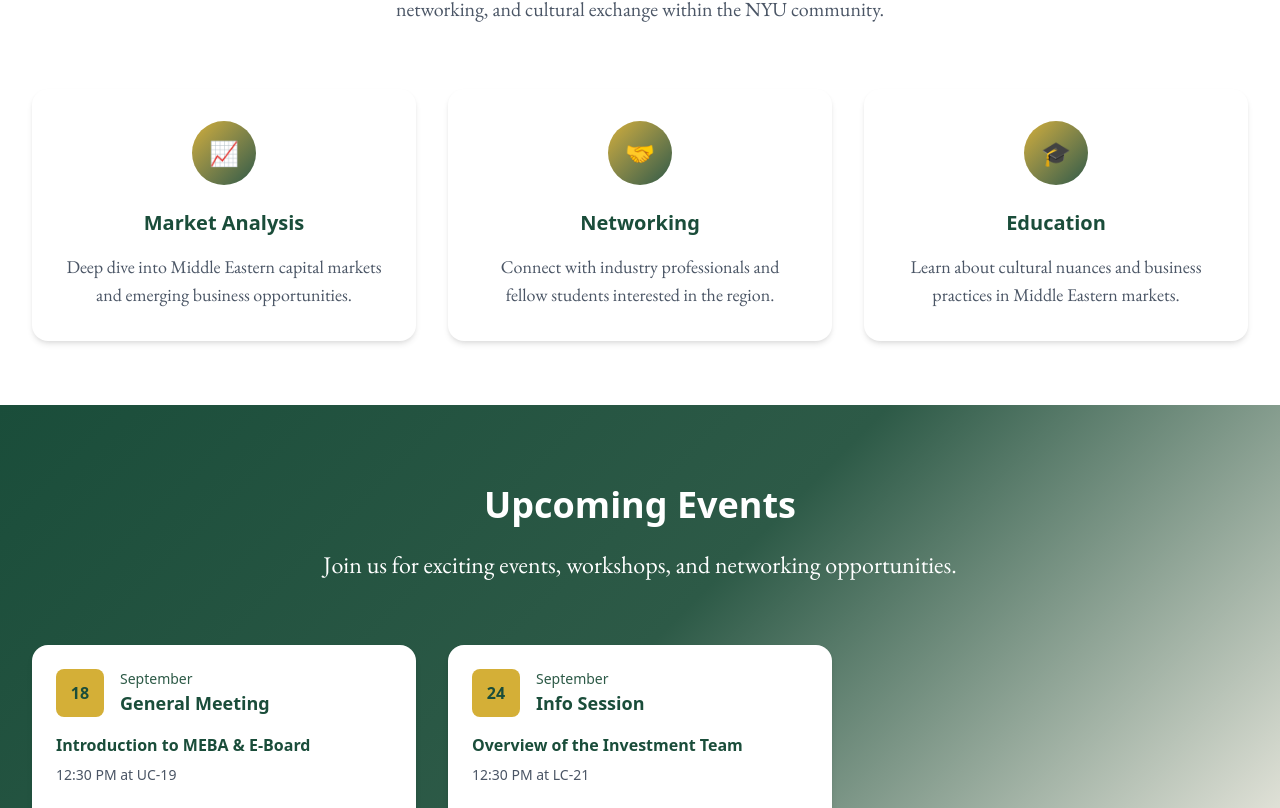
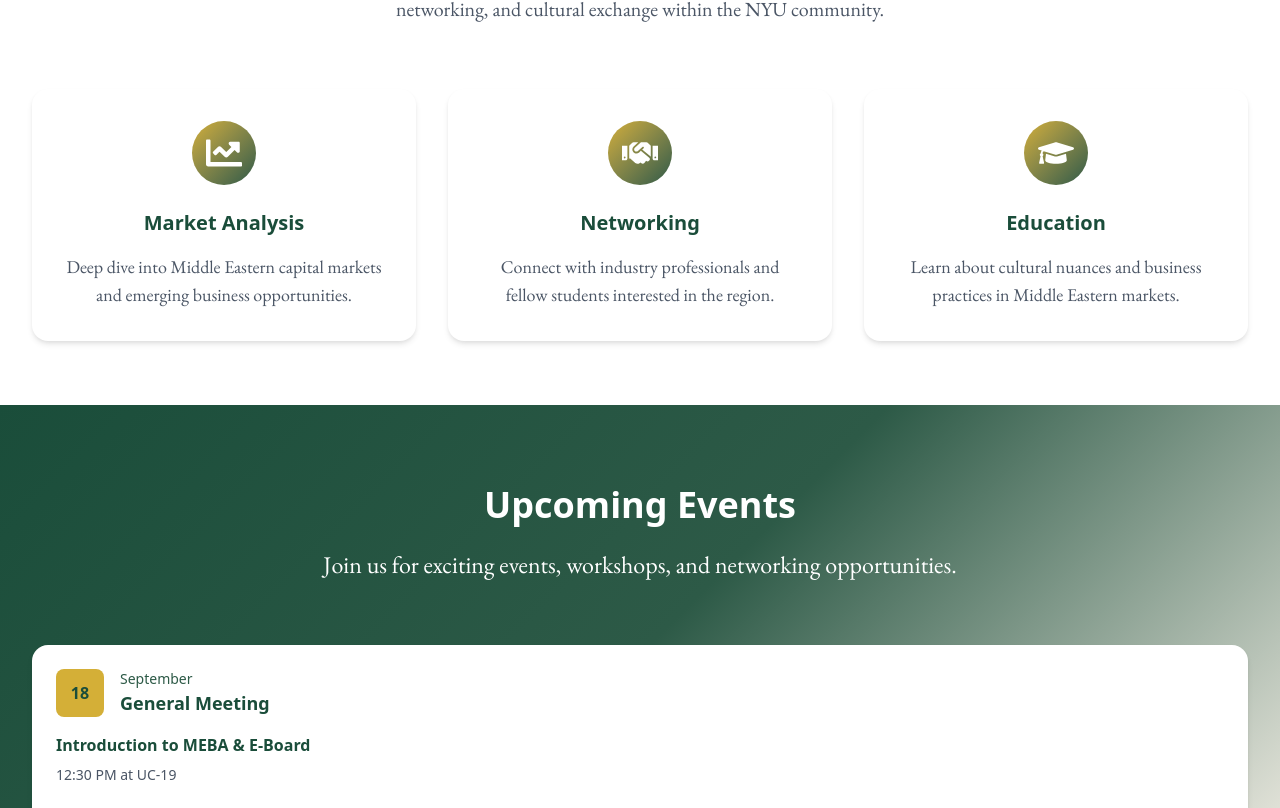
Before and after one commit to raihanzaman/meba-website, a Next.js app: page / in a window 1280 px wide. Shown: the part 1032-1840 px from the top of the page. Built offline with nearby package versions, Linux system fonts and the light colour scheme.

Commit message:
Small feature changes

```diff
--- a/src/app/page.tsx
+++ b/src/app/page.tsx
@@ -1,4 +1,5 @@
 import Image from "next/image";
+import { FaChartLine, FaHandshake, FaGraduationCap } from "react-icons/fa";
 
 export default function Home() {
   return (
@@ -60,7 +61,7 @@ export default function Home() {
           <div className="grid grid-cols-1 md:grid-cols-3 gap-8">
             <div className="meba-card p-8 text-center">
               <div className="w-16 h-16 bg-gradient-to-br from-[#d4af37] to-[#2d5a47] rounded-full flex items-center justify-center mx-auto mb-6">
-                <span className="text-2xl">📈</span>
+                <FaChartLine className="text-4xl text-white" />
               </div>
               <h3 className="text-xl font-bold text-[#1a4d3a] mb-4">Market Analysis</h3>
               <p className="text-gray-600 font-garamond text-lg">
@@ -70,7 +71,7 @@ export default function Home() {
 
             <div className="meba-card p-8 text-center">
               <div className="w-16 h-16 bg-gradient-to-br from-[#d4af37] to-[#2d5a47] rounded-full flex items-center justify-center mx-auto mb-6">
-                <span className="text-2xl">🤝</span>
+                <FaHandshake className="text-4xl text-white" />
               </div>
               <h3 className="text-xl font-bold text-[#1a4d3a] mb-4">Networking</h3>
               <p className="text-gray-600 font-garamond text-lg">
@@ -80,7 +81,7 @@ export default function Home() {
 
             <div className="meba-card p-8 text-center">
               <div className="w-16 h-16 bg-gradient-to-br from-[#d4af37] to-[#2d5a47] rounded-full flex items-center justify-center mx-auto mb-6">
-                <span className="text-2xl">🎓</span>
+                <FaGraduationCap className="text-4xl text-white" />
               </div>
               <h3 className="text-xl font-bold text-[#1a4d3a] mb-4">Education</h3>
               <p className="text-gray-600 font-garamond text-lg">
@@ -101,7 +102,7 @@ export default function Home() {
             </p>
           </div>
 
-          <div className="grid grid-cols-1 md:grid-cols-2 lg:grid-cols-3 gap-8">
+          <div className="grid grid-cols-[repeat(auto-fit,minmax(300px,1fr))] gap-8 justify-center">
             <div className="meba-card p-6">
               <div className="flex items-center mb-4">
                 <div className="w-12 h-12 bg-[#d4af37] rounded-lg flex items-center justify-center mr-4">
@@ -116,20 +117,10 @@ export default function Home() {
               <p className="text-gray-600 text-sm mb-4">12:30 PM at UC-19</p>
             </div>
 
-            <div className="meba-card p-6">
-              <div className="flex items-center mb-4">
-                <div className="w-12 h-12 bg-[#d4af37] rounded-lg flex items-center justify-center mr-4">
-                  <span className="text-[#1a4d3a] font-bold">24</span>
-                </div>
-                <div>
-                  <p className="text-sm text-[#2d5a47] font-medium">September</p>
-                  <p className="text-lg font-bold text-[#1a4d3a]">Info Session</p>
-                </div>
-              </div>
-              <h3 className="font-semibold text-[#1a4d3a] mb-2">Overview of the Investment Team</h3>
-              <p className="text-gray-600 text-sm mb-4">12:30 PM at LC-21</p>
-            </div>
+
+
           </div>
+
         </div>
       </section>
 
--- a/src/app/programs/page.tsx
+++ b/src/app/programs/page.tsx
@@ -30,36 +30,35 @@ export default function Programs() {
                                 Investment Analysis Program
                             </h2>
                             <p className="text-lg text-gray-600 mb-8 leading-relaxed font-garamond">
-                                Our investment team covers all asset classes in the Middle Eastern markets,
-                                providing unique opportunities for learning and growth. Members gain hands-on
-                                experience analyzing regional markets, understanding cultural nuances, and
-                                developing investment strategies.
+                            The Investment Team Program offers a structured, hands-on experience in finance and Middle Eastern markets through eight weeks of interactive workshops, guest-led discussions, and practical assignments. Covering topics such as business and finance careers, networking, accounting, valuation, economics, and fixed income/derivatives, members complete curated readings and case-based deliverables. These include
+                            DCF models, comparative analyses, and trading strategy pitches—while developing technical skills, industry knowledge, and regional market insights.
+                            <br /><br /> Applications open Sunday, September 21.
                             </p>
                             <div className="space-y-4">
                                 <div className="flex items-start space-x-3">
                                     <div className="w-6 h-6 bg-[#d4af37] rounded-full flex items-center justify-center flex-shrink-0 mt-1">
                                         <span className="text-[#1a4d3a] text-sm font-bold">✓</span>
                                     </div>
-                                    <p className="text-lg text-gray-600 font-garamond">Real-time market analysis and research</p>
+                                    <p className="text-lg text-gray-600 font-garamond">Gain exposure to real-world market analysis and regional industry insights</p>
                                 </div>
                                 <div className="flex items-start space-x-3">
                                     <div className="w-6 h-6 bg-[#d4af37] rounded-full flex items-center justify-center flex-shrink-0 mt-1">
                                         <span className="text-[#1a4d3a] text-sm font-bold">✓</span>
                                     </div>
-                                    <p className="text-lg text-gray-600 font-garamond">Portfolio management and strategy development</p>
+                                    <p className="text-lg text-gray-600 font-garamond">Build technical expertise in valuation, accounting, and financial modeling</p>
                                 </div>
                                 <div className="flex items-start space-x-3">
                                     <div className="w-6 h-6 bg-[#d4af37] rounded-full flex items-center justify-center flex-shrink-0 mt-1">
                                         <span className="text-[#1a4d3a] text-sm font-bold">✓</span>
                                     </div>
-                                    <p className="text-lg text-gray-600 font-garamond">Industry expert mentorship and networking</p>
+                                    <p className="text-lg text-gray-600 font-garamond">Develop and pitch investment strategies across multiple asset classes</p>
                                 </div>
                             </div>
                         </div>
                         <div className="order-1 lg:order-2">
                             <div className="meba-card p-8">
                                 <div className="aspect-video bg-gradient-to-br from-[#d4af37] to-[#2d5a47] rounded-xl flex items-center justify-center mb-6">
-                                    <Image src="/middle-east.jpg" alt="MEBA Logo" width={1300} height={867} />
+                                    <Image src="/middle-east3.jpg" alt="MEBA Logo" width={1300} height={867} />
                                 </div>
                             </div>
                         </div>
```
Also changed, not shown: public/middle-east3.jpg (added).
